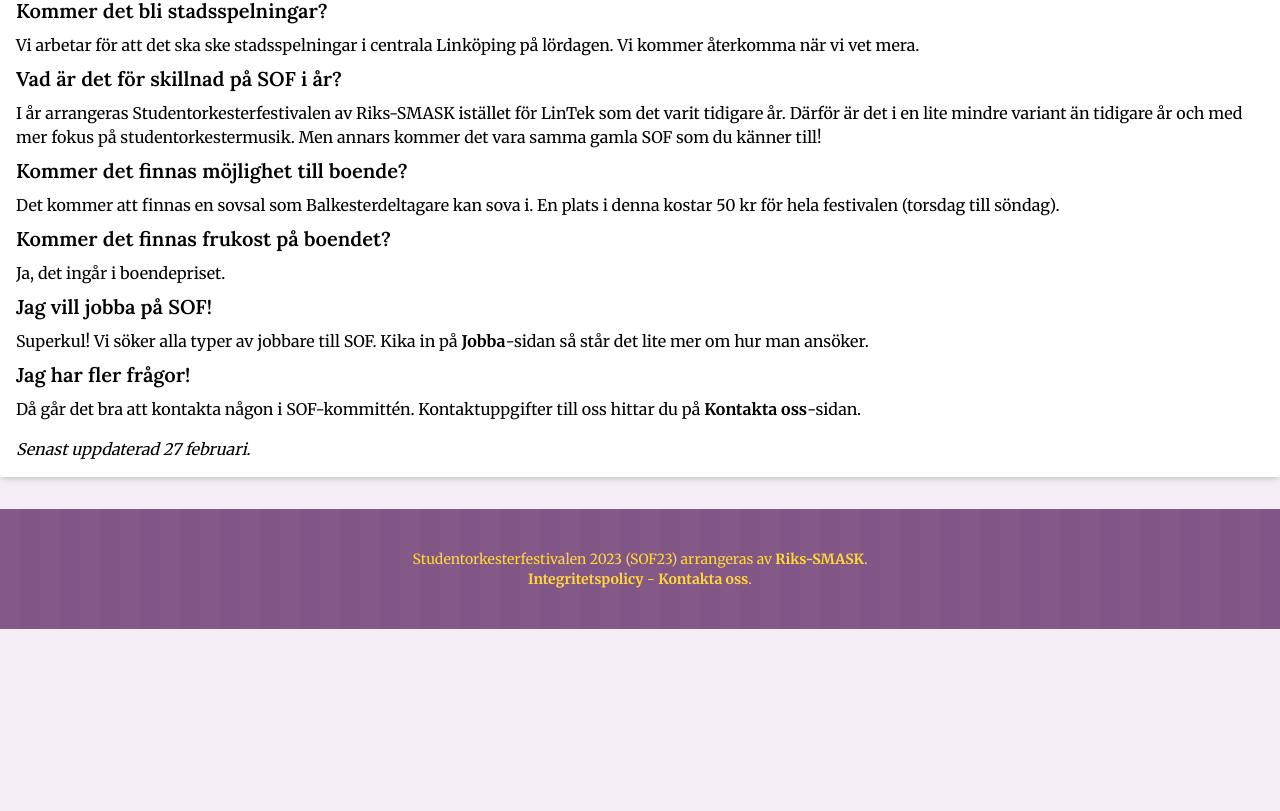
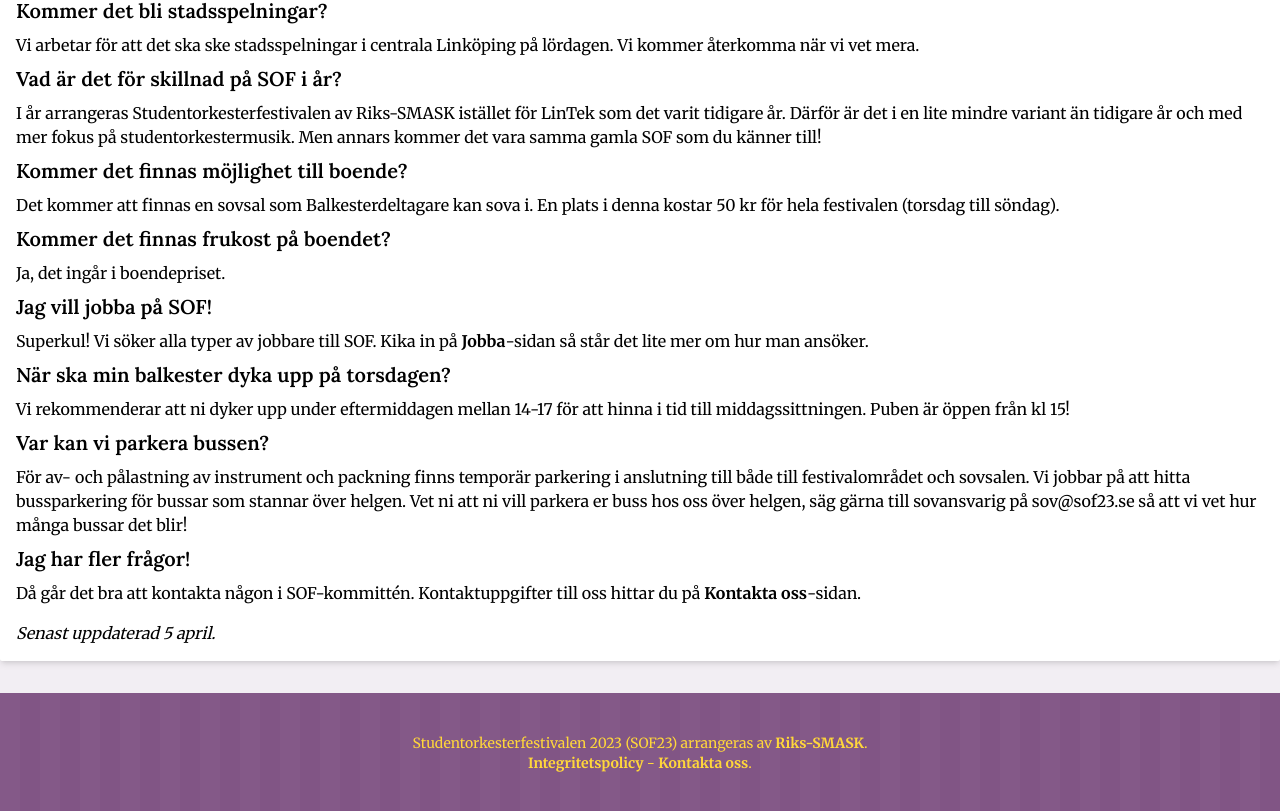
Before and after one commit to WheresMarco/SOF23, a Next.js app: page /fragor-svar in a window 1280 px wide. Shown: the part 756-1567 px from the top of the page. Before the commit the page ends 1385 px from the top, so only its background shows below. Built offline with nearby package versions, Linux system fonts and the light colour scheme.

Commit message:
Added more FAQ

```diff
--- a/app/fragor-svar/page.js
+++ b/app/fragor-svar/page.js
@@ -72,7 +72,8 @@
             Blir det någon kårtege?
           </h3>
           <p>
-            Vi arbetar för att det ska bli en kårtege i år. Vi kommer återkomma när vi vet mera.
+            Vi arbetar för att det ska bli en kårtege i år. Vi kommer återkomma
+            när vi vet mera.
           </p>
 
           <h3 className={`${lora.className} text-xl font-semibold`}>
@@ -105,9 +106,7 @@
           <h3 className={`${lora.className} text-xl font-semibold`}>
             Kommer det finnas frukost på boendet?
           </h3>
-          <p>
-          Ja, det ingår i boendepriset.
-          </p>
+          <p>Ja, det ingår i boendepriset.</p>
 
           <h3 className={`${lora.className} text-xl font-semibold`}>
             Jag vill jobba på SOF!
@@ -119,6 +118,27 @@
           </p>
 
           <h3 className={`${lora.className} text-xl font-semibold`}>
+            När ska min balkester dyka upp på torsdagen?
+          </h3>
+          <p>
+            Vi rekommenderar att ni dyker upp under eftermiddagen mellan 14-17
+            för att hinna i tid till middagssittningen. Puben är öppen från kl
+            15!
+          </p>
+
+          <h3 className={`${lora.className} text-xl font-semibold`}>
+            Var kan vi parkera bussen?
+          </h3>
+          <p>
+            För av- och pålastning av instrument och packning finns temporär
+            parkering i anslutning till både till festivalområdet och sovsalen.
+            Vi jobbar på att hitta bussparkering för bussar som stannar över
+            helgen. Vet ni att ni vill parkera er buss hos oss över helgen, säg
+            gärna till sovansvarig på sov@sof23.se så att vi vet hur många
+            bussar det blir!
+          </p>
+
+          <h3 className={`${lora.className} text-xl font-semibold`}>
             Jag har fler frågor!
           </h3>
           <p>
@@ -127,7 +147,7 @@
             -sidan.
           </p>
 
-          <p className="italic">Senast uppdaterad 27 februari.</p>
+          <p className="italic">Senast uppdaterad 5 april.</p>
         </div>
       </div>
     </div>
```
